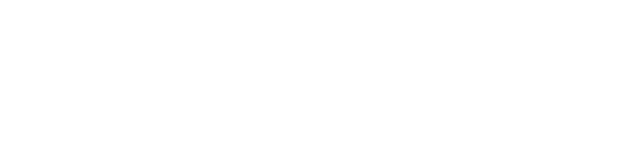
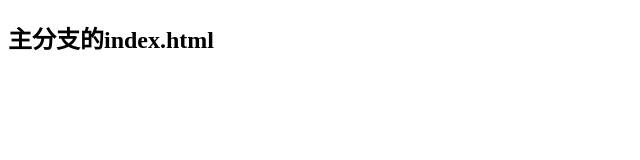
Before and after one commit to Lucky-cabbage/text1, a plain HTML site: page index.html in a window 1280 px wide. Shown: the whole page, without its empty margins (0-640 px from the left). Drawn offline with Linux system fonts and the light colour scheme.

Commit message:
主分支的的index

```diff
--- a/index.html
+++ b/index.html
@@ -7,6 +7,7 @@
     <meta name="viewport" content="width=device-width, initial-scale=1.0">
     <title>Document</title>
 </head>
+<h2>主分支的index.html</h2>
 
 <body>
 
```
